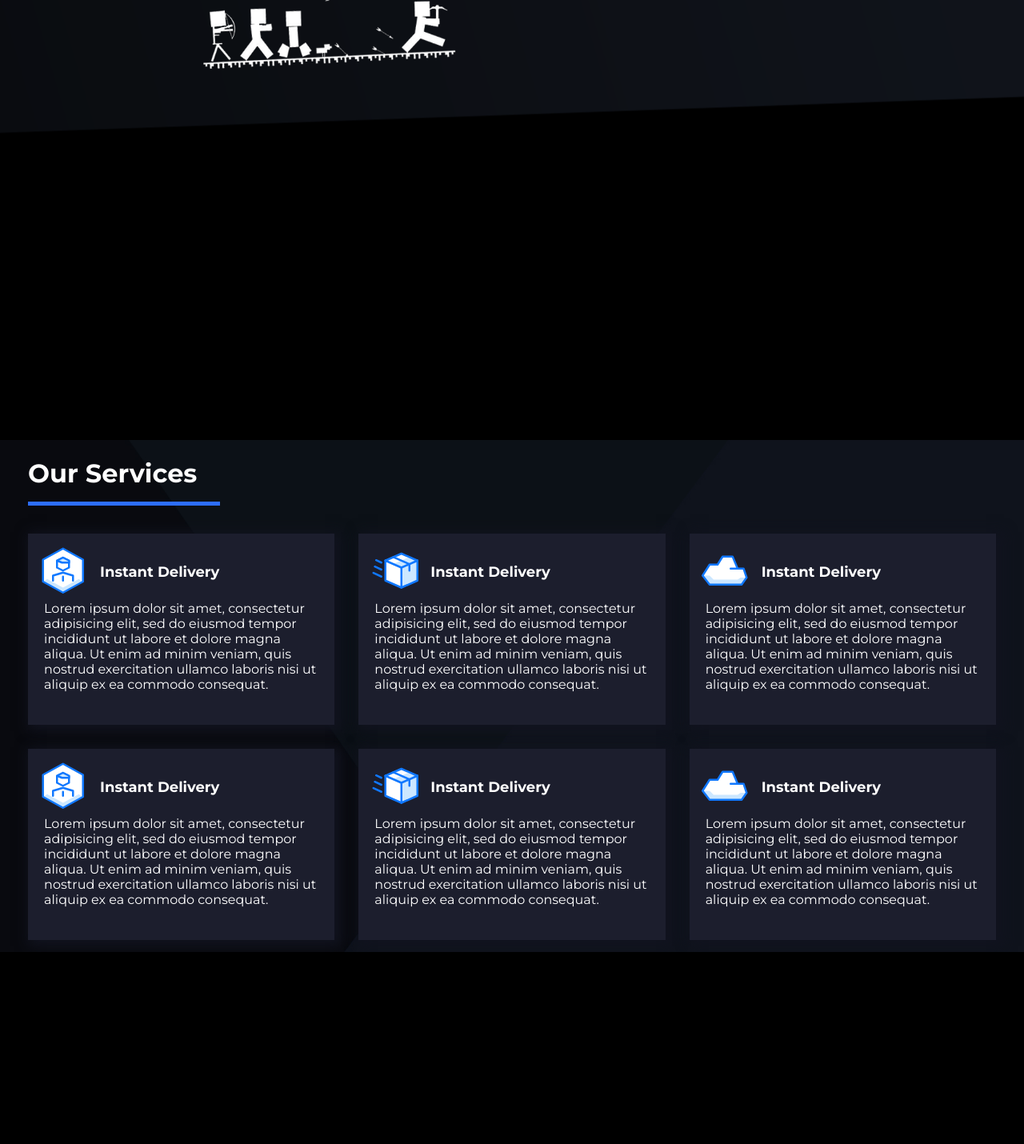
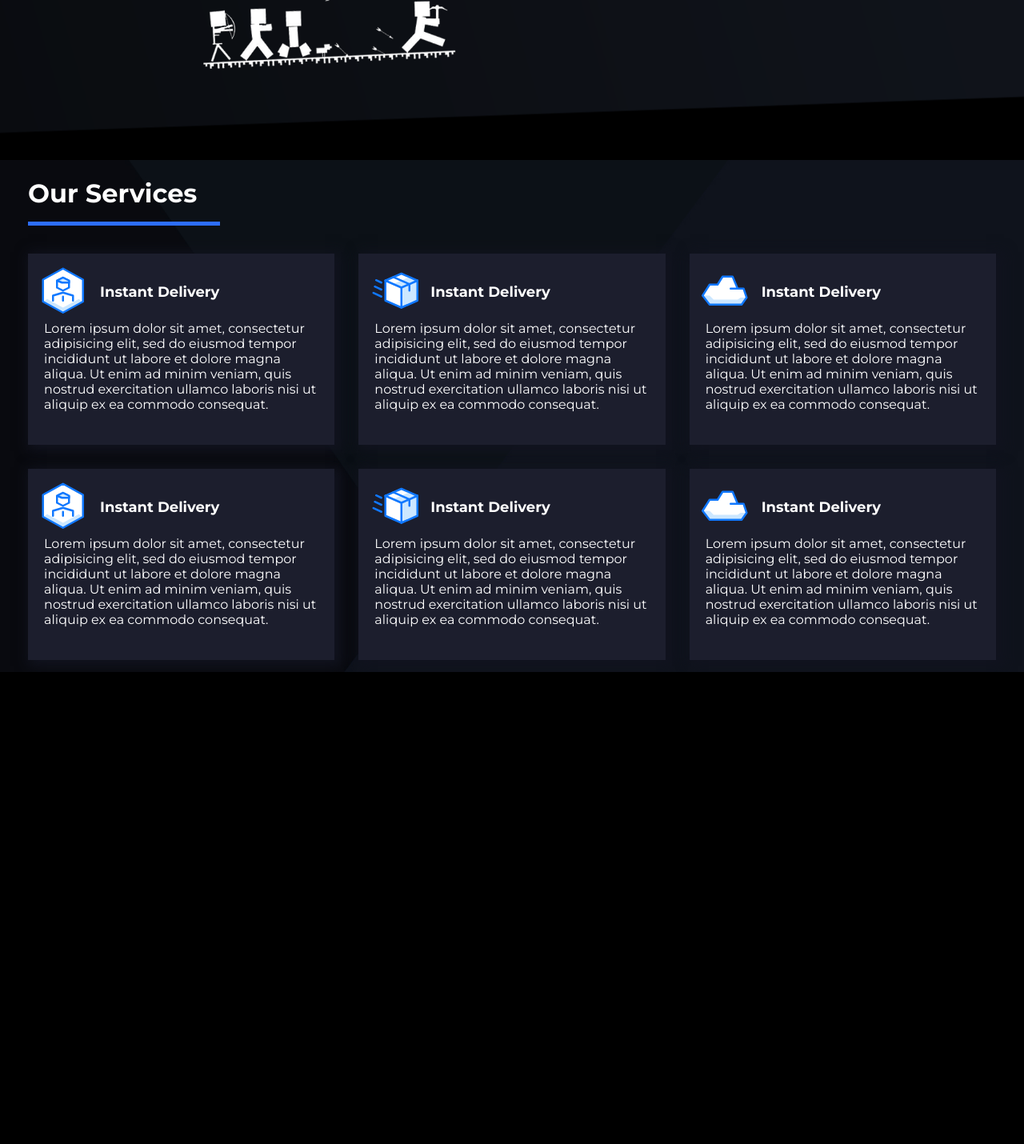
Before and after one commit to Cqsual0/First-Website-, a PHP site: page /home.html in a window 1280 px wide. Shown: the part 655-2085 px from the top of the page at 80% size. Run offline with PHP 8.4, Linux system fonts and the light colour scheme; some libraries are stand-ins or nearby versions.

Commit message:
Update home.css

```diff
--- a/css/home.css
+++ b/css/home.css
@@ -430,7 +430,7 @@ li #caption1, #caption2 {
   background: url("/image/homebg2.jpg") center center no-repeat;
   color: #fff;
   background-size: cover;
-  top: -500px;
+  top: -850px;
     position: relative;
 }
 .inside{
```
